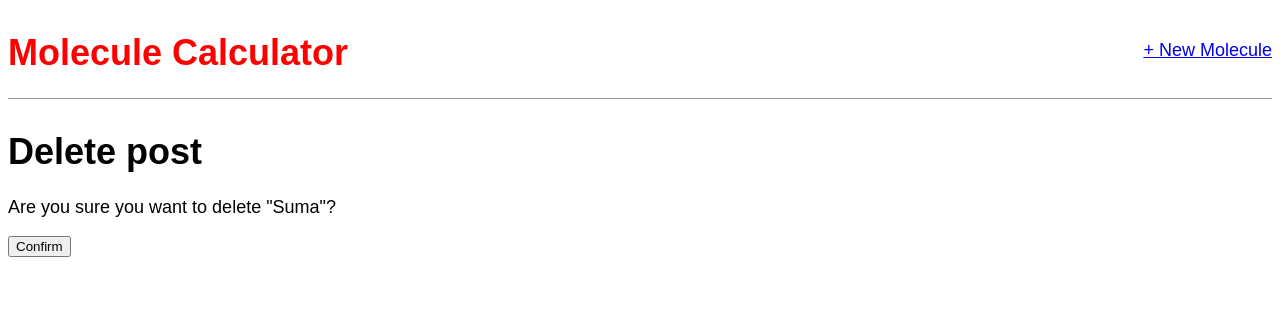
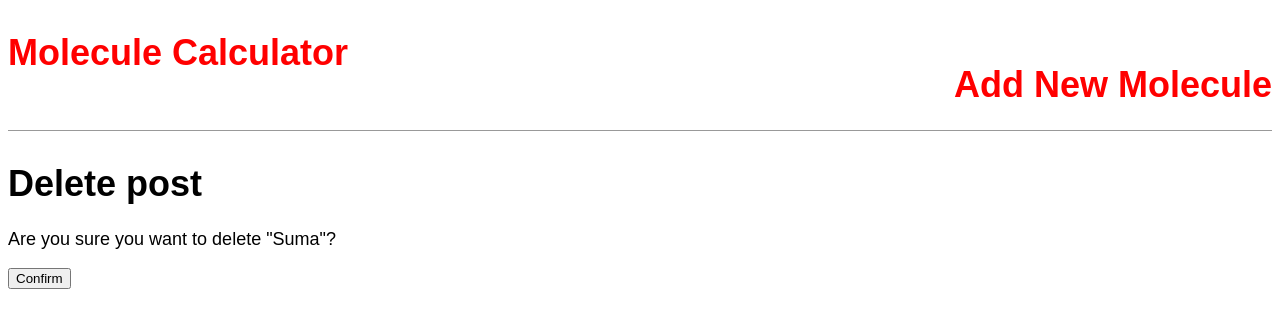
Before and after one commit to ugbioinformatics/programming_project_WCh_2024, a Django app: page /post/1/delete/ in a window 1280 px wide. Shown: the top 328 px of the page. Run offline with Django 4.2, Linux system fonts and the light colour scheme; data comes from the database, SQL or seed files in the repository; parts of the project's set-up code (start-up, migrations or seed data) failed here and were passed over; some web fonts are replaced.

Commit message:
Update base.html

```diff
--- a/abecadlo/templates/base.html
+++ b/abecadlo/templates/base.html
@@ -13,7 +13,7 @@
           <h1><a href="{% url 'home' %}">Molecule Calculator</a></h1>
         </div>
         <div class="nav-right">
-          <a href="{% url 'post_new' %}">+ New Molecule</a>
+          <h1><a href="{% url 'post_suma' %}">Add New Molecule</a></h1>
         </div>
       </header>
       {% block content %}
```
